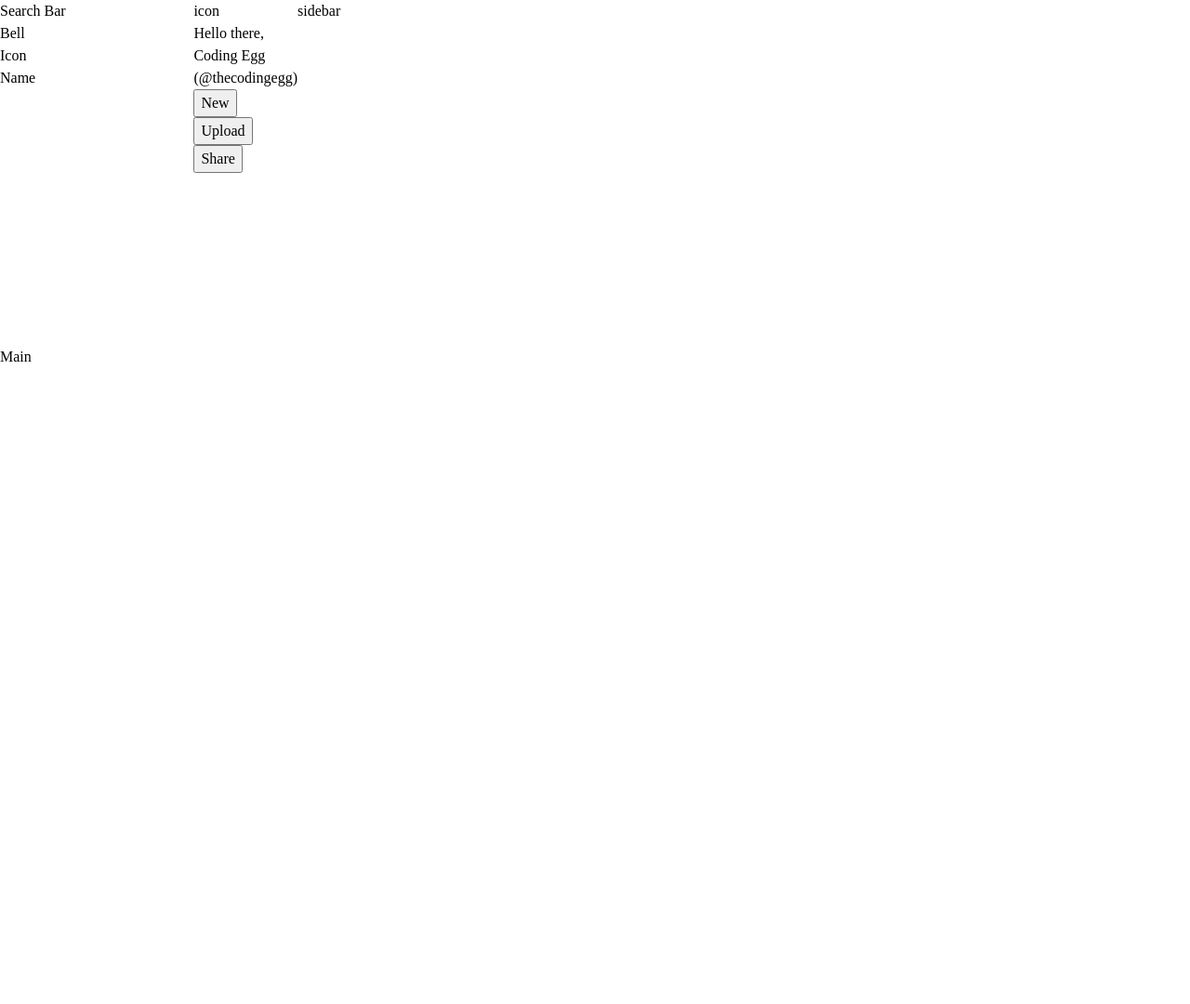
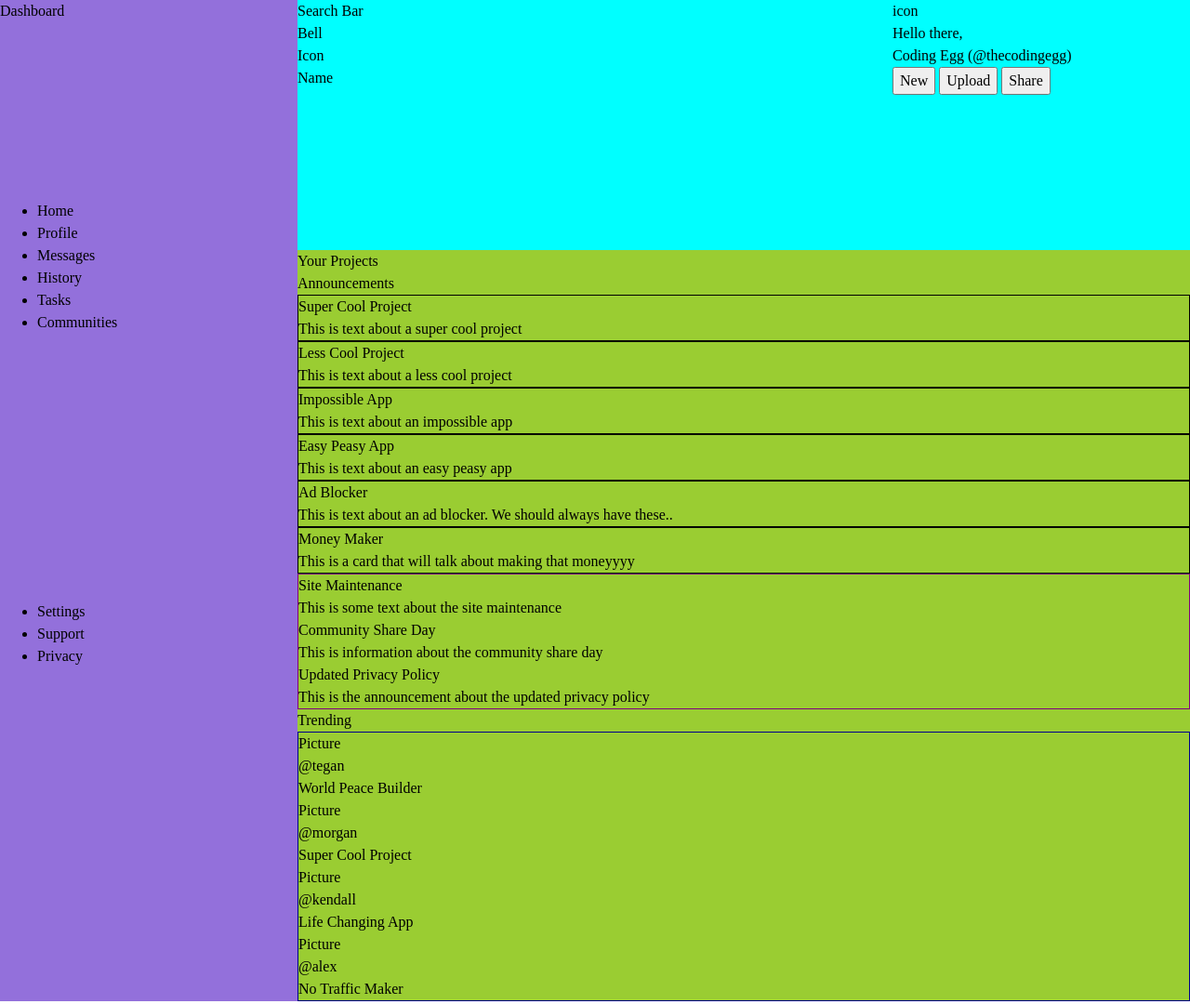
Before and after one commit to the-coding-egg/admin-dashboard, a plain HTML site: page index.html in a window 1280 px wide. Shown: the whole page at 93% size. Drawn offline with Linux system fonts and the light colour scheme.

Commit message:
Built the HTML and basic backgrounds for visuals in CSS
Able to put boxes around certain items and colors of backgrounds to
start building layouts. Need to determine the grid within the main area
then start organizing by CSS.

```diff
--- a/index.html
+++ b/index.html
@@ -31,10 +31,99 @@
         </div>
       </div>
       <div class="sidebar">
-        <p>sidebar</p>
+        <div class="sidebarname">
+          <p>Dashboard</p>
+        </div>
+        <div class="sidebarnav">
+          <ul>
+            <li>Home</li>
+            <li>Profile</li>
+            <li>Messages</li>
+            <li>History</li>
+            <li>Tasks</li>
+            <li>Communities</li>
+          </ul>
+        </div>
+        <div class="sidebarbottom">
+          <ul>
+            <li>Settings</li>
+            <li>Support</li>
+            <li>Privacy</li>
+          </ul>
+        </div>
       </div>
       <div class="main">
-        <p>Main</p>
+        <div class="topmain">
+          <p>Your Projects</p>
+          <p>Announcements</p>
+        </div>
+        <div class="projectcards">
+          <div class="card">
+            <p class="cardtitle">Super Cool Project</p>
+            <p>This is text about a super cool project</p>
+          </div>
+          <div class="card">
+            <p class="cardtitle">Less Cool Project</p>
+            <p>This is text about a less cool project</p>
+          </div>
+          <div class="card">
+            <p class="cardtitle">Impossible App</p>
+            <p>This is text about an impossible app</p>
+          </div>
+          <div class="card">
+            <p class="cardtitle">Easy Peasy App</p>
+            <p>This is text about an easy peasy app</p>
+          </div>
+          <div class="card">
+            <p class="cardtitle">Ad Blocker</p>
+            <p>This is text about an ad blocker. We should always have these..</p>
+          </div>
+          <div class="card">
+            <p class="cardtitle">Money Maker</p>
+            <p>This is a card that will talk about making that moneyyyy</p>
+          </div>
+        </div>
+        <div class="announcementcards">
+          <div class="announcements">
+            <div class="firstannouncement">
+              <p class="announcementtitle">Site Maintenance</p>
+              <p>This is some text about the site maintenance</p>
+            </div>
+            <div class="secondannouncement">
+              <p class="announcementtitle">Community Share Day</p>
+              <p>This is information about the community share day</p>
+            </div>
+            <div class="thirdannouncement">
+              <p class="announcementtitle">Updated Privacy Policy</p>
+              <p>This is the announcement about the updated privacy policy</p>
+            </div>
+          </div>
+          <div class="trending">
+            <p class="maintitle">Trending</p>
+            <div class="trendingcard">
+              <div class="firsttrend">
+                <p>Picture</p>
+                <p class="handle">@tegan</p>
+                <p>World Peace Builder</p>
+              </div>
+              <div class="secondtrend">
+                <p>Picture</p>
+                <p class="handle">@morgan</p>
+                <p>Super Cool Project</p>
+              </div>
+              <div class="thirdtrend">
+                <p>Picture</p>
+                <p class="handle">@kendall</p>
+                <p>Life Changing App</p>
+              </div>
+              <div class="fourthtrend">
+                <p>Picture</p>
+                <p class="handle">@alex</p>
+                <p>No Traffic Maker</p>
+              </div>
+            </div>
+          </div>
+        </div>
       </div>
     </div>
   </body>
--- a/style.css
+++ b/style.css
@@ -73,4 +73,31 @@ h6 {
   display: grid;
   grid-template-columns: 2fr 1fr;
   grid-template-rows: repeat(2, 1fr);
+  grid-column: 2 / 3;
+  background-color: cyan;
 }
+
+.sidebar {
+  display: grid;
+  grid-template-rows: 1fr 2fr 2fr;
+  grid-row: 1 / 3;
+  background-color: mediumpurple;
+}
+
+.main {
+  display: grid;
+  grid-row: 2 / 3;
+  background-color: yellowgreen;
+}
+
+.card {
+  border: solid black 1px;
+}
+
+.announcements {
+  border: solid purple 1px;
+}
+
+.trendingcard {
+  border: solid darkblue 1px;
+}
```
